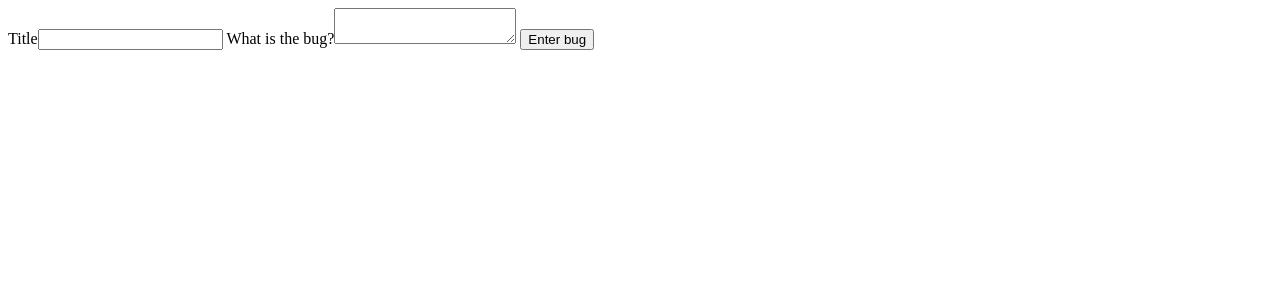
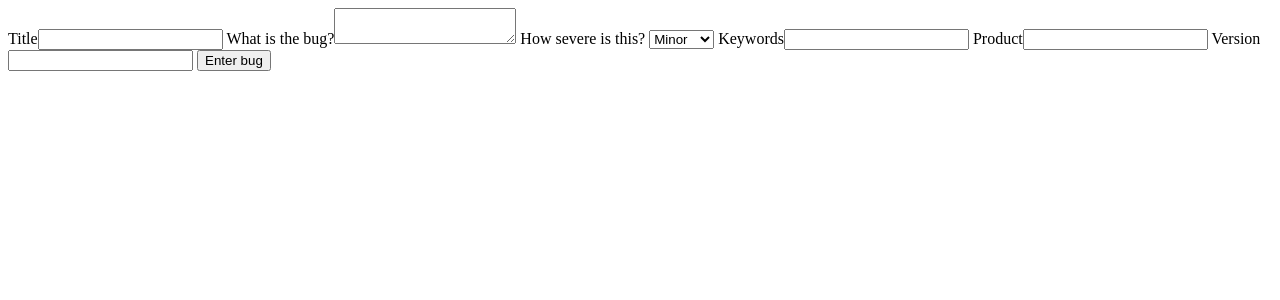
Before and after one commit to benjaminp/mozugs, a Python web app: template templates/newbug.html in a window 1280 px wide. Shown: the top 300 px of the page. Run offline with Jinja, Linux system fonts and the light colour scheme; the template is opened without the code that fills it, so the values that code supplies are empty; some libraries are stand-ins or nearby versions.

Commit message:
more info for bug

```diff
--- a/mozugs/models.py
+++ b/mozugs/models.py
@@ -1,6 +1,6 @@
 from sqlalchemy import Column, Integer, String
 from sqlalchemy.ext.declarative import declarative_base
-from sqlalchemy import Column, Integer, String
+from util import ChoiceType
 
 ModelBase = declarative_base()
 
@@ -24,3 +24,7 @@ class Bug(ModelBase):
     id = Column(Integer, primary_key=True)
     title = Column(String)
     description = Column(String)
+    severity = Column(ChoiceType((("m", "minor"), ("N", "normal"), ("M", "major"))))
+    keywords = Column(String)
+    product = Column(String)
+    version = Column(String)
--- a/mozugs/views.py
+++ b/mozugs/views.py
@@ -44,6 +44,10 @@ def new_bug(app, req):
     bug = models.Bug()
     bug.title = req.form[u"title"]
     bug.description = req.form[u"description"]
+    bug.severity = req.form[u"severity"]
+    bug.keywords = req.form[u"keywords"]
+    bug.product = req.form[u"product"]
+    bug.version = req.form[u"version"]
     req.session.add(bug)
     req.session.commit()
     return redirect(req.router.build("view_bug", {"bugid" : bug.id}))
--- a/templates/bug.html
+++ b/templates/bug.html
@@ -3,6 +3,10 @@
 {% block content %}
 <div id="bug-header">
 <h1>{{ bug.title|e }}</h1>
+<div>Severity: {{ bug.severity }}</div>
+<div>Keywords: {{ bug.keywords }}</div>
+<div>Product: {{ bug.product }}</div>
+<div>Version: {{ bug.version }}</div>
 </div>
 <div id="bug-container">
 <div class="bug-column-wrapper">
--- a/templates/newbug.html
+++ b/templates/newbug.html
@@ -3,6 +3,16 @@
 <form id="newbug-form" method="post">
 <label for="bugform-title">Title</label><input id="bugform-title" name="title" type="text">
 <label for="bugform-description">What is the bug?</label><textarea id="bugform-description" name="description"></textarea>
-<input type="submit" value="Enter bug">
+<label for="bugform-severity">How severe is this?</label>
+    <select id="bugform-severity" name="severity">
+        <option value="minor">Minor</option>
+        <option value="normal">Normal</option>
+        <option value="major">Major</option>
+    </select>
+<label for="bugform-keywords">Keywords</label><input id="bugform-keywords" name="keywords" type="text">
+<label for="bugform-product">Product</label><input id="bugform-product" name="product" type="text">
+<label for="bugform-version">Version</label><input id="bugform-version" name="version" type="text">
+
+    <input type="submit" value="Enter bug">
 </form>
 {% endblock %}
```
Also changed, not shown: mozugs/util.py (+18 -0 lines).
